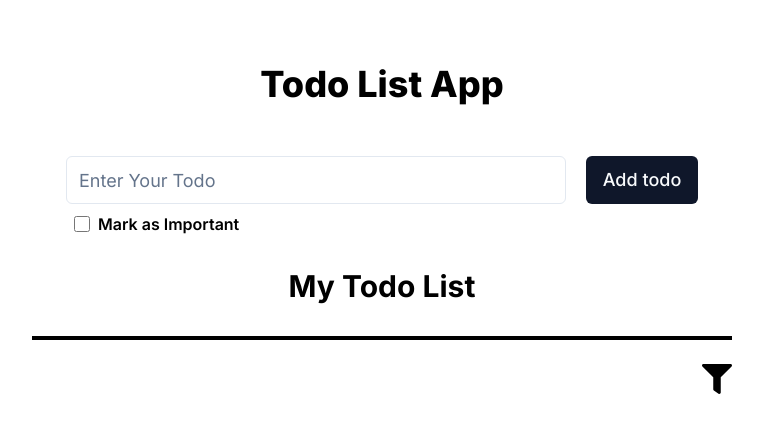
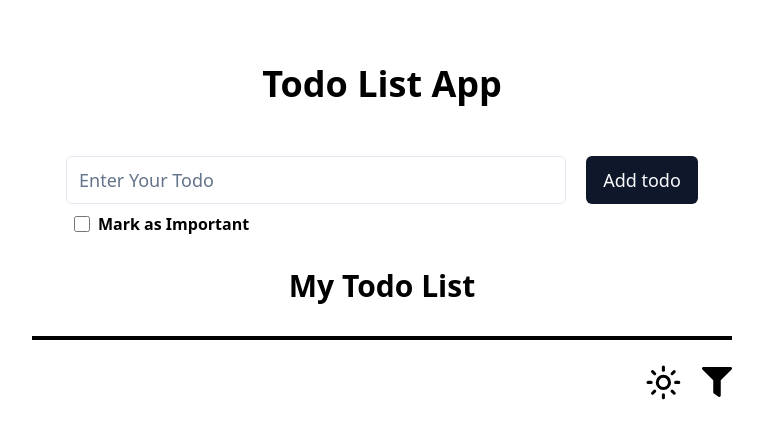
Before and after one commit to AbdulRehman387/Todo-List-App, a Next.js app: page / in a window 1280 px wide. Shown: the top 438 px of the page, without its empty margins (258-1021 px from the left). Built offline with nearby package versions, Linux system fonts and the light colour scheme.

Commit message:
dark mode added

```diff
--- a/app/layout.tsx
+++ b/app/layout.tsx
@@ -9,14 +9,24 @@ export const metadata: Metadata = {
   description: "A simple todo list application",
 };
 
-export default function RootLayout({
-  children,
-}: Readonly<{
-  children: React.ReactNode;
-}>) {
+import { ThemeProvider } from "@/components/theme-provider"
+
+export default function RootLayout({ children }: any) {
   return (
-    <html lang="en">
-      <body className={inter.className}>{children}</body>
-    </html>
-  );
+    <>
+      <html lang="en" suppressHydrationWarning>
+        <head />
+        <body>
+          <ThemeProvider
+            attribute="class"
+            defaultTheme="system"
+            enableSystem
+            disableTransitionOnChange
+          >
+            {children}
+          </ThemeProvider>
+        </body>
+      </html>
+    </>
+  )
 }
--- a/app/page.tsx
+++ b/app/page.tsx
@@ -5,6 +5,9 @@ import { Input } from "@/components/ui/input"
 import { useState } from "react";
 import { MdDelete, MdEdit } from "react-icons/md";
 import { FaFilter } from "react-icons/fa";
+import * as React from "react"
+import { Moon, Sun } from "lucide-react"
+import { useTheme } from "next-themes"
 import {
   AlertDialog,
   AlertDialogAction,
@@ -20,12 +23,13 @@ import {
   DropdownMenu,
   DropdownMenuContent,
   DropdownMenuItem,
-  DropdownMenuLabel,
-  DropdownMenuSeparator,
   DropdownMenuTrigger,
 } from "@/components/ui/dropdown-menu"
+import { IoSunnyOutline } from "react-icons/io5";
 
 const Page = () => {
+
+  const [theme1, setTheme1] = useState(false)
 
   const [todo, setTodo] = useState<todoType>({
     todo: "",
@@ -44,6 +48,8 @@ const Page = () => {
 
   const [checkbox1, setCheckBox1] = useState<boolean>(false)
   const [checkbox2, setCheckBox2] = useState<boolean>(false)
+
+  const { setTheme } = useTheme()
 
   const onChangeHandler = (event: any, name: string) => {
     if (event.target.name === "todo" || event.target.name === "checkbox1") {
@@ -76,6 +82,8 @@ const Page = () => {
     }
   }
   const onClickHandler = () => {
+    if (todo.todo) {
+
       setTodos([...todos, todo])
       setTodosToBeDisplayed([...todos, todo])
       setCheckBox2(checkbox1)
@@ -84,6 +92,10 @@ const Page = () => {
         todo: "",
         isImportant: false
       })
+    }
+    else {
+      alert("Please Enter a Todo!")
+    }
   }
   const onClickDeleteHandler = (index: number) => {
     setTodos(todos.filter((item, i) => (index !== i ? item : false)))
@@ -144,21 +156,25 @@ const Page = () => {
 
   return (
     <main className="flex flex-col items-center gap-y-8 px-5">
-      <h1 className="text-4xl font-extrabold mt-16">Todo List App</h1>
-      <div className="flex justify-center gap-x-5 w-full mt-5 mobile:gap-x-0">
-        <div className="flex flex-col gap-y-2">
-          <Input name="todo" onChange={(event: any) => onChangeHandler(event, "todo")} value={todo.todo} placeholder="Enter Your Todo" className="w-[500px] h-12 text-lg mobile:w-[80%] mobile:h-10" />
-          <div className="flex gap-x-2 items-center ml-2">
-            <input id="checkbox1" onClick={onClickCheckbox1} checked={checkbox1} name="checkbox1" type="checkbox" onChange={(event) => onChangeHandler(event, "todo")} className="h-4 w-4 accent-black" /><label className="font-semibold mobile:w-[150px]" htmlFor="checkbox1">Mark as Important</label>
+      <h1 className="text-4xl font-extrabold mt-16 text-center">Todo List App</h1>
+      <div className="flex justify-center gap-x-5 w-full mt-5 mobile:gap-x-0 mobile:flex-col mobile:items-center mobile:gap-y-5">
+        <div className="flex flex-col gap-y-2 mobile:w-full">
+          <Input name="todo" onChange={(event: any) => onChangeHandler(event, "todo")} value={todo.todo} placeholder="Enter Your Todo" className="w-[500px] h-12 text-lg mobile:w-[90%] mobile:h-10 mobile:mx-auto" />
+          <div className="flex gap-x-2 items-center ml-2 mobile:ml-[6vw]">
+            <input style={{ accentColor: theme1 ? "white" : "black" }} id="checkbox1" onClick={onClickCheckbox1} checked={checkbox1} name="checkbox1" type="checkbox" onChange={(event) => onChangeHandler(event, "todo")} className="h-4 w-4" /><label className="font-semibold mobile:w-[150px]" htmlFor="checkbox1">Mark as Important</label>
           </div>
         </div>
-        <Button onClick={onClickHandler} className="w-28 h-12 text-lg mobile:text-sm mobile:w-[22%] mobile:h-10">Add todo</Button>
+        <Button onClick={onClickHandler} className="w-28 h-12 text-lg mobile:text-sm mobile:w-[90%] mobile:h-10">Add todo</Button>
       </div>
-      <h2 className="text-3xl font-bold">My Todo List</h2>
-      <div className="w-[700px] bg-black h-1 mobile:w-[95%] mobile:px-1"></div>
-      <div className="w-[700px] flex justify-end relative bottom-2 mobile:w-[300px]">
+      <h2 className="text-3xl font-bold text-center">My Todo List</h2>
+      <div style={{ backgroundColor: !theme1 ? "black" : "white" }} className="w-[700px] h-1 mobile:w-[95%] mobile:px-1"></div>
+      <div className="w-[700px] flex justify-end gap-x-5 relative bottom-2 mobile:w-[95%]">
+        <div className="relative">
+          <Sun style={{ display: !theme1 ? "block" : "block" }} onClick={() => { setTheme("dark"); setTheme1(true) }} className="h-[2.3rem] w-[2.3rem] rotate-0 scale-100 transition-all dark:-rotate-90 dark:scale-0 mobile:h-7 mobile:w-7 cursor-pointer" />
+          <Moon style={{ display: !theme1 ? "block" : "block" }} onClick={() => { setTheme("light"); setTheme1(false) }} className="absolute top-0 h-[2.3rem] w-[2.3rem] rotate-90 scale-0 transition-all dark:rotate-0 dark:scale-100 mobile:h-7 mobile:w-7 cursor-pointer" />
+        </div>
         <DropdownMenu>
-          <DropdownMenuTrigger><FaFilter className="text-3xl mobile:text-2xl hover:text-blue-900 hover:scale-[1.15] transition-all ease-in-out duration-100" /></DropdownMenuTrigger>
+          <DropdownMenuTrigger><FaFilter className="text-3xl mobile:text-2xl" /></DropdownMenuTrigger>
           <DropdownMenuContent>
             <DropdownMenuItem onClick={onClickAll} className="text-lg font-bold">All</DropdownMenuItem>
             <DropdownMenuItem onClick={onClickImportant} className="text-lg">Important</DropdownMenuItem>
@@ -172,7 +188,7 @@ const Page = () => {
           todosToBeDisplayed.map((item, i) => {
             if (i !== 0) {
               return (
-                <div style={{borderColor: item.isImportant ? "#01579B":"gray"}} key={i} className="w-[600px] h-12 border-2 flex items-center justify-between px-4 mobile:w-[90%] rounded-lg">
+                <div style={{ borderColor: item.isImportant ? "#01579B" : "gray" }} key={i} className="w-[600px] h-12 border-2 flex items-center justify-between px-4 mobile:w-[90%] rounded-lg">
                   <h3 className="w-[80%] text-lg">{item.todo}</h3>
                   <div className="flex gap-x-2">
                     <MdDelete onClick={() => onClickDeleteHandler(i)} key={i} className="text-3xl text-red-600 cursor-pointer mobile:text-2xl hover:scale-110 transition-all ease-in-out duration-100" />
@@ -203,7 +219,6 @@ const Page = () => {
           })
         }
       </div>
-
     </main>
   )
 }
--- /dev/null
+++ b/components/theme-provider.tsx
@@ -0,0 +1,9 @@
+"use client"
+
+import * as React from "react"
+import { ThemeProvider as NextThemesProvider } from "next-themes"
+import { type ThemeProviderProps } from "next-themes/dist/types"
+
+export function ThemeProvider({ children, ...props }: ThemeProviderProps) {
+  return <NextThemesProvider {...props}>{children}</NextThemesProvider>
+}
--- a/package.json
+++ b/package.json
@@ -17,6 +17,7 @@
     "clsx": "^2.1.1",
     "lucide-react": "^0.378.0",
     "next": "14.2.3",
+    "next-themes": "^0.3.0",
     "react": "^18",
     "react-dom": "^18",
     "react-icons": "^5.2.1",
```
Also changed, not shown: 1 other file (tests, documents, lock files or other folders). Lines whose indentation alone changed are shown as unchanged.
